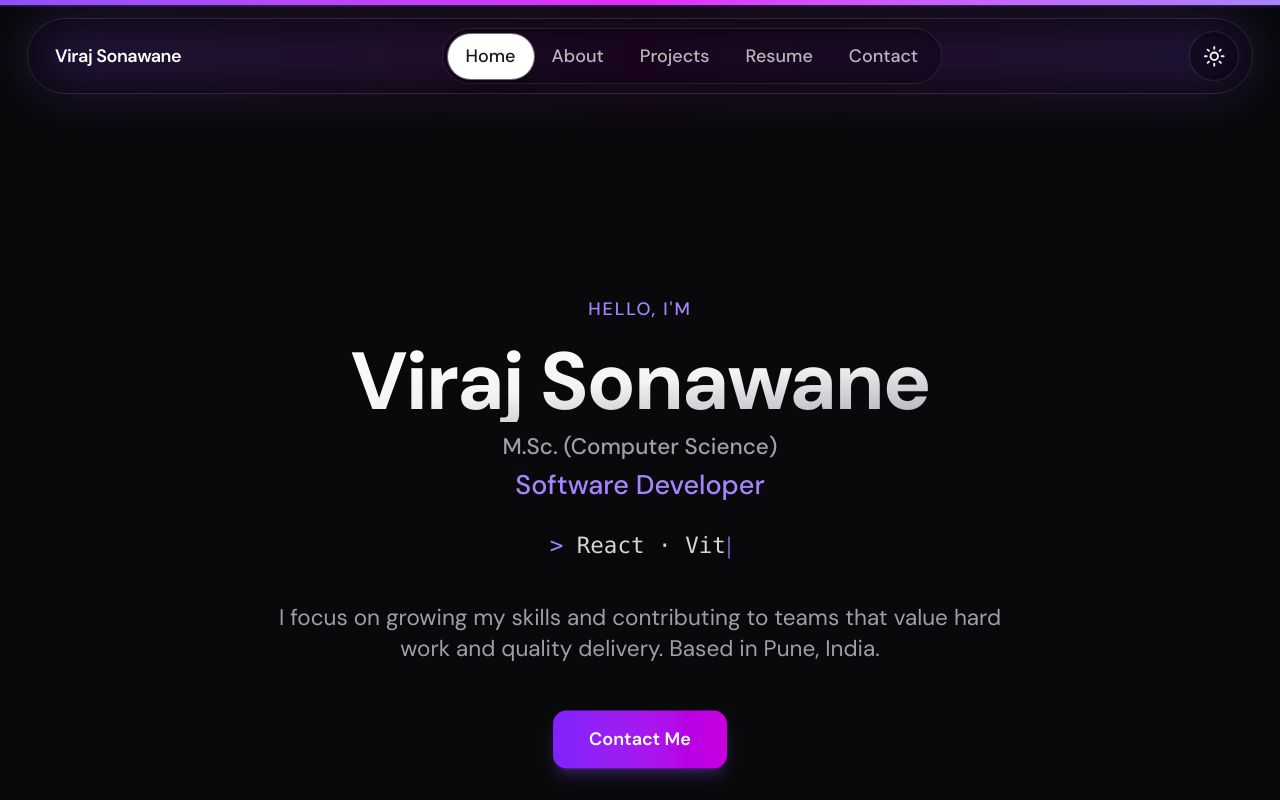
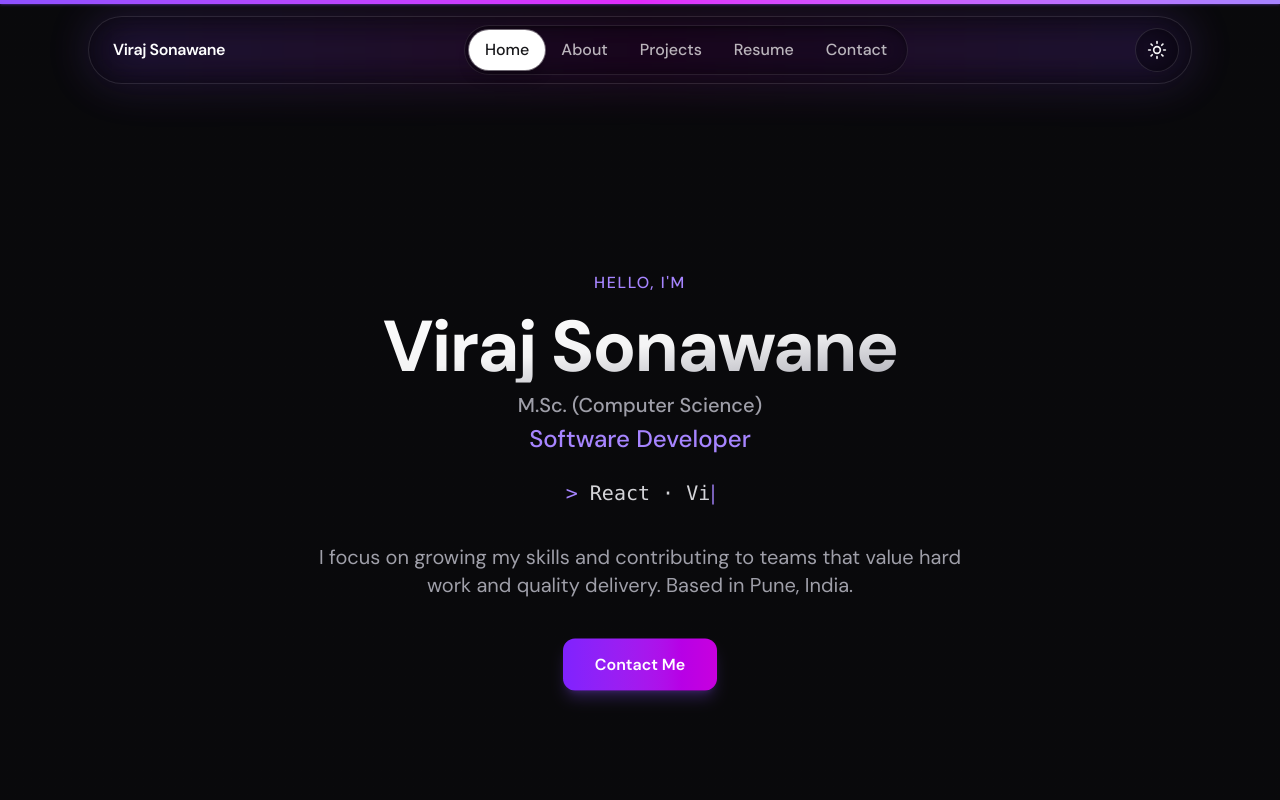
Before and after one commit to virajsonawane/Own-portfolio, a React (Vite) app: page / in a window 1280 px wide. Shown: the top 800 px of the page. Built offline with nearby package versions, Linux system fonts and the light colour scheme.

Commit message:
Project push for deploy updated

```diff
--- a/src/index.css
+++ b/src/index.css
@@ -8,8 +8,8 @@
 
 html {
   scroll-behavior: smooth;
-  /* ~18px base when the browser default is 16px — improves readability for body copy and all rem-based Tailwind sizes */
-  font-size: 112.5%;
+  /* Reset to default (16px base) for smaller overall typography. */
+  font-size: 100%;
 }
 
 body {
```
